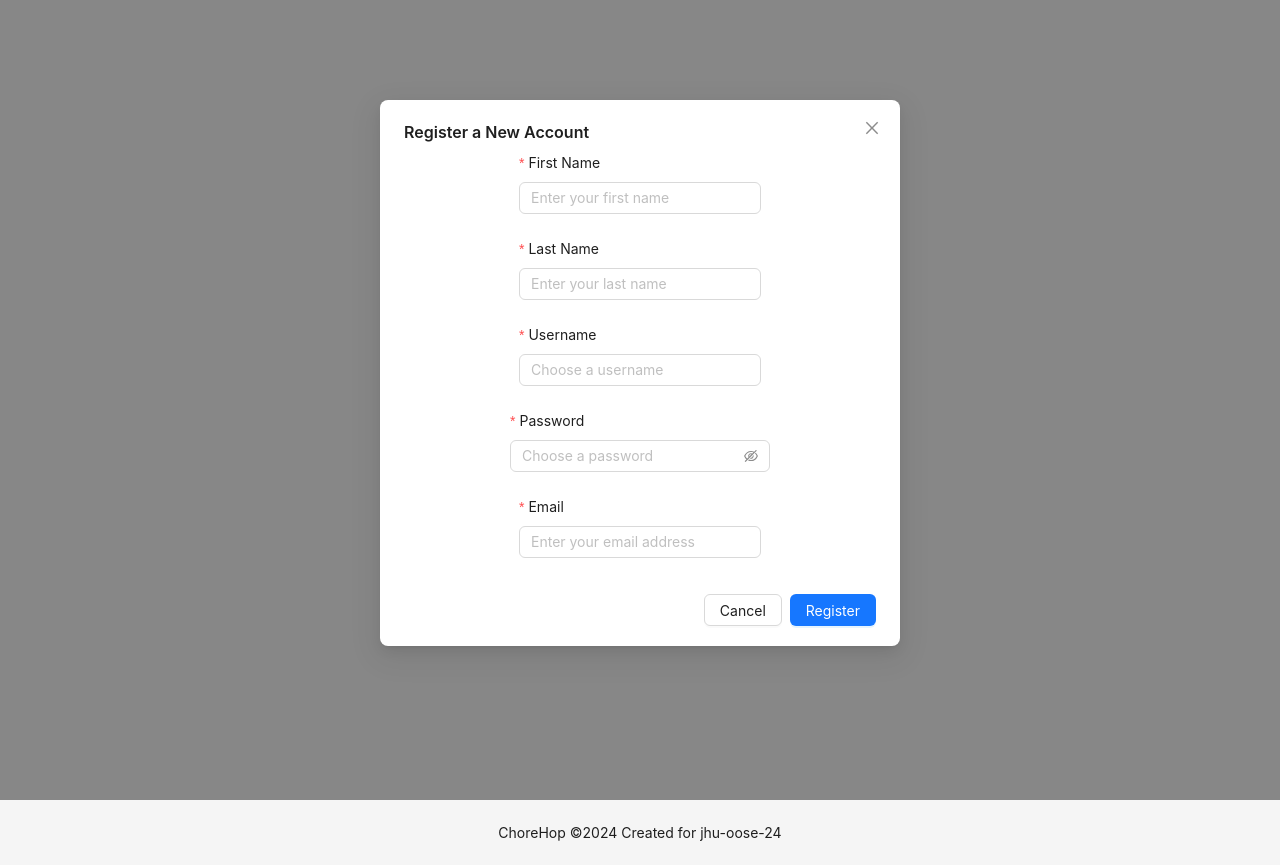
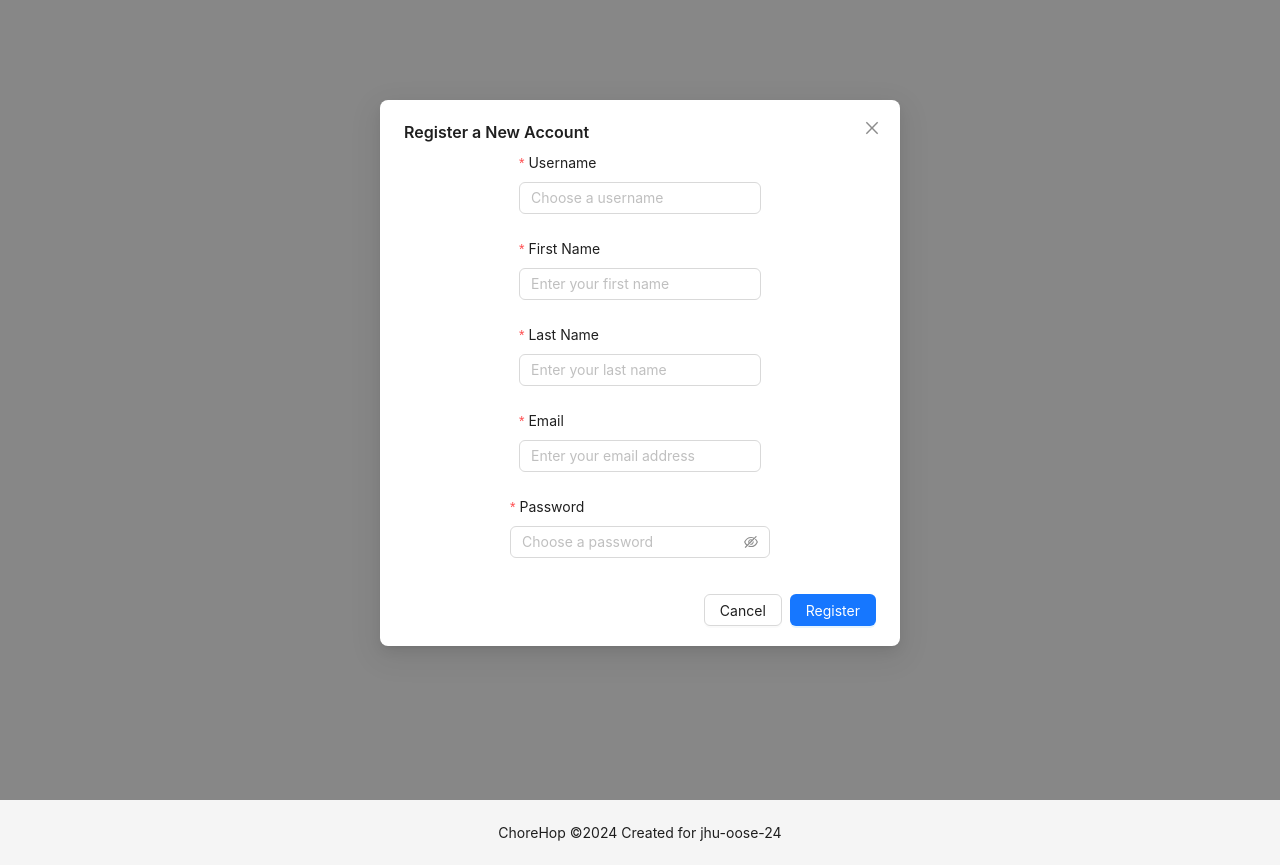
Before and after one commit to jhu-oose-f24/Team-Orange, a React (Create React App) app in the folder frontend/: page / in a window 1280 px wide. Both pictures are taken after a click on the button "Register a new account". Built offline with nearby package versions, Linux system fonts and the light colour scheme; the HTML template or start-up script is replaced by a standard one.

Commit message:
Fe manual login (#130)
* new login - register not yet

* able to register

* prettier

```diff
--- a/frontend/src/api/registerUser.ts
+++ b/frontend/src/api/registerUser.ts
@@ -1,8 +1,14 @@
-import User from "../types/User";
-
 const BASE_URL = "https://chorehop-cc7c0bf7a12c.herokuapp.com/users";
 
-const registerUser = async (user: User) => {
+interface registerUserType {
+  username: string;
+  firstname: string;
+  lastname: string;
+  email: string;
+  password: string;
+}
+
+const registerUser = async (user: registerUserType) => {
   try {
     const response = await fetch(BASE_URL, {
       method: "POST",
--- a/frontend/src/components/Login.tsx
+++ b/frontend/src/components/Login.tsx
@@ -18,7 +18,7 @@ const Login: React.FC = () => {
     try {
       const users: User[] = await getUsers();
       const attemptedUser = users.find(
-        (user) => user.username === username && user.password === password
+        (user) => user.username === username && user.password === password,
       );
 
       if (attemptedUser) {
@@ -44,10 +44,9 @@ const Login: React.FC = () => {
       message.success("Registration successful!");
       setIsModalVisible(false);
       registerForm.resetFields();
+    } catch (error) {
+      message.error("Failed to register new user. Please try again.");
     }
-    catch (error) {
-      message.error("Failed to register new user. Please try again.");
-    };
   };
 
   const handleCancel = () => {
@@ -56,7 +55,15 @@ const Login: React.FC = () => {
   };
 
   return (
-    <div style={{ display: "flex", flexDirection: "column", alignItems: "center", justifyContent: "center", height: "100vh" }}>
+    <div
+      style={{
+        display: "flex",
+        flexDirection: "column",
+        alignItems: "center",
+        justifyContent: "center",
+        height: "100vh",
+      }}
+    >
       <Title level={2}>Enter Details to Use ChoreHop</Title>
       <Form layout="vertical" onFinish={handleLogin}>
         <Form.Item
@@ -96,7 +103,7 @@ const Login: React.FC = () => {
 
       <Modal
         title="Register a New Account"
-        visible={isModalVisible}
+        open={isModalVisible}
         onOk={handleRegister}
         onCancel={handleCancel}
         okText="Register"
@@ -104,39 +111,49 @@ const Login: React.FC = () => {
       >
         <Form layout="vertical" form={registerForm}>
           <Form.Item
+            label="Username"
+            name="Username"
+            rules={[{ required: true, message: "Please enter a username!" }]}
+          >
+            <Input placeholder="Choose a username" />
+          </Form.Item>
+          <Form.Item
             label="First Name"
-            name="firstname"
-            rules={[{ required: true, message: "Please enter your first name!" }]}
+            name="Firstname"
+            rules={[
+              { required: true, message: "Please enter your first name!" },
+            ]}
           >
             <Input placeholder="Enter your first name" />
           </Form.Item>
           <Form.Item
             label="Last Name"
-            name="lastname"
-            rules={[{ required: true, message: "Please enter your last name!" }]}
+            name="Lastname"
+            rules={[
+              { required: true, message: "Please enter your last name!" },
+            ]}
           >
             <Input placeholder="Enter your last name" />
           </Form.Item>
           <Form.Item
-            label="Username"
-            name="username"
-            rules={[{ required: true, message: "Please enter a username!" }]}
+            label="Email"
+            name="Email"
+            rules={[
+              {
+                required: true,
+                type: "email",
+                message: "Please enter a valid email!",
+              },
+            ]}
           >
-            <Input placeholder="Choose a username" />
+            <Input placeholder="Enter your email address" />
           </Form.Item>
           <Form.Item
             label="Password"
-            name="password"
+            name="Password"
             rules={[{ required: true, message: "Please enter a password!" }]}
           >
             <Input.Password placeholder="Choose a password" />
-          </Form.Item>
-          <Form.Item
-            label="Email"
-            name="email"
-            rules={[{ required: true, type: "email", message: "Please enter a valid email!" }]}
-          >
-            <Input placeholder="Enter your email address" />
           </Form.Item>
         </Form>
       </Modal>
```
